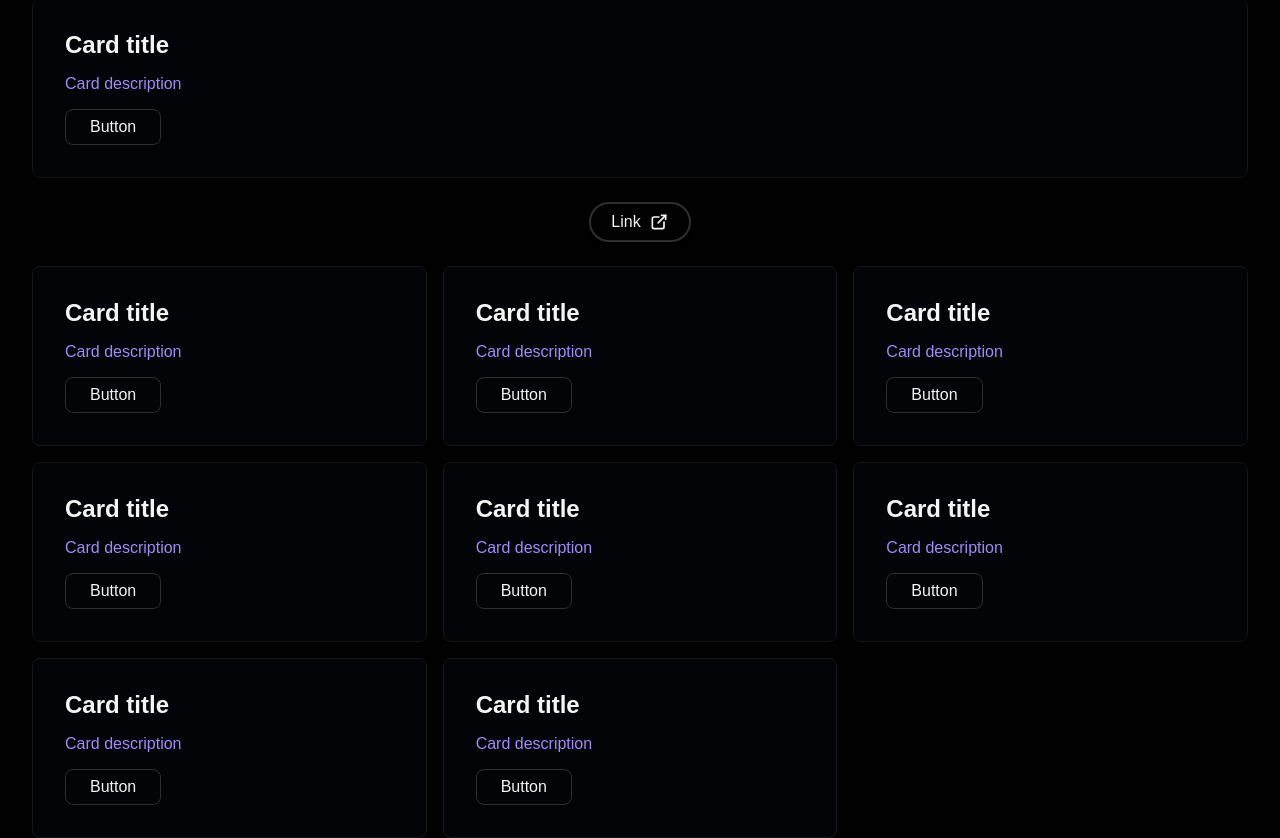
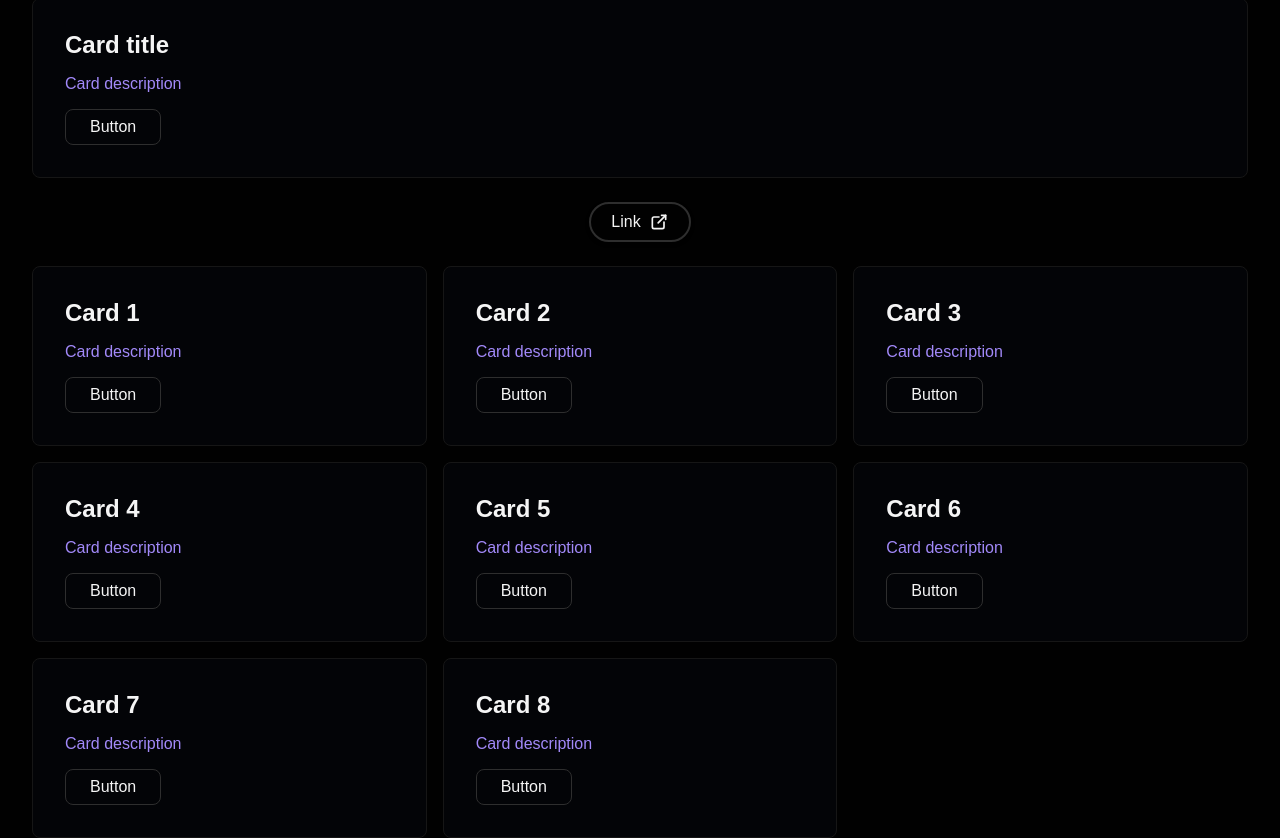
Before and after one commit to froma-dev/dashie, a React (Vite) app: page / in a window 1280 px wide. Shown: the part 939-1777 px from the top of the page. Built offline with nearby package versions, Linux system fonts and the light colour scheme.

Commit message:
add draggable card WIP

```diff
--- a/src/App.tsx
+++ b/src/App.tsx
@@ -1,9 +1,21 @@
 import "./App.css";
 import Card from "./components/Card/Card";
+import DraggableCard from "./components/Card/DraggableCard";
 import Link from "./components/Link/Link";
 import Grid from "./components/Grid/Grid";
 import Header from "./components/Header/Header";
 import Hero from "./components/Hero/Hero";
+
+const cards = [
+  { id: 1, title: "Card", description: "Card description" },
+  { id: 2, title: "Card", description: "Card description" },
+  { id: 3, title: "Card", description: "Card description" },
+  { id: 4, title: "Card", description: "Card description" },
+  { id: 5, title: "Card", description: "Card description" },
+  { id: 6, title: "Card", description: "Card description" },
+  { id: 7, title: "Card", description: "Card description" },
+  { id: 8, title: "Card", description: "Card description" },
+];
 
 function App() {
   return (
@@ -17,14 +29,13 @@ function App() {
       <Card title="Card title" description="Card description" />
       <Link href="https://github.com/">Link</Link>
       <Grid auto>
-        <Card title="Card title" description="Card description" />
-        <Card title="Card title" description="Card description" />
-        <Card title="Card title" description="Card description" />
-        <Card title="Card title" description="Card description" />
-        <Card title="Card title" description="Card description" />
-        <Card title="Card title" description="Card description" />
-        <Card title="Card title" description="Card description" />
-        <Card title="Card title" description="Card description" />
+        {cards.map((card) => (
+          <DraggableCard
+            key={card.id}
+            title={`${card.title} ${card.id}`}
+            description={`${card.description}`}
+          />
+        ))}
       </Grid>
     </>
   );
--- a/src/components/Card/Card.tsx
+++ b/src/components/Card/Card.tsx
@@ -4,11 +4,40 @@ import "./Card.css";
 interface CardProps {
   title: string;
   description: string;
+  draggable?: boolean;
+  drag?: (event: React.DragEvent) => void;
+  dragEnd?: (event: React.DragEvent) => void;
+  dragOver?: (event: React.DragEvent) => void;
+  dragEnter?: (event: React.DragEvent) => void;
+  dragLeave?: (event: React.DragEvent) => void;
+  dragStart?: (event: React.DragEvent) => void;
+  drop?: (event: React.DragEvent) => void;
 }
 
-const Card = ({ title, description }: CardProps) => {
+const Card = ({
+  title,
+  description,
+  draggable = false,
+  drag,
+  dragEnd,
+  dragOver,
+  dragEnter,
+  dragLeave,
+  dragStart,
+  drop,
+}: CardProps) => {
   return (
-    <article className="card">
+    <article
+      className="card"
+      draggable={draggable}
+      onDrag={drag}
+      onDragEnd={dragEnd}
+      onDragOver={dragOver}
+      onDragEnter={dragEnter}
+      onDragLeave={dragLeave}
+      onDragStart={dragStart}
+      onDrop={drop}
+    >
       <h2 className="card__title">{title}</h2>
       <p className="card__description">{description}</p>
       <Button>Button</Button>
@@ -17,3 +46,4 @@ const Card = ({ title, description }: CardProps) => {
 };
 
 export default Card;
+export type { CardProps };
--- /dev/null
+++ b/src/components/Card/DraggableCard.tsx
@@ -0,0 +1,37 @@
+import Card, { type CardProps } from "./Card";
+
+interface DraggableCardProps extends CardProps {
+  drag: (event: React.DragEvent) => void;
+  dragEnd: (event: React.DragEvent) => void;
+  dragOver: (event: React.DragEvent) => void;
+  dragEnter: (event: React.DragEvent) => void;
+  dragLeave: (event: React.DragEvent) => void;
+  dragStart: (event: React.DragEvent) => void;
+  drop: (event: React.DragEvent) => void;
+}
+
+const DraggableCard = (props: DraggableCardProps) => {
+  const handleDrag = (event: React.DragEvent) => {};
+  const handleDragEnd = (event: React.DragEvent) => {};
+  const handleDragOver = (event: React.DragEvent) => {};
+  const handleDragEnter = (event: React.DragEvent) => {};
+  const handleDragLeave = (event: React.DragEvent) => {};
+  const handleDragStart = (event: React.DragEvent) => {};
+  const handleDrop = (event: React.DragEvent) => {};
+
+  return (
+    <Card
+      {...props}
+      draggable={true}
+      drag={handleDrag}
+      dragEnd={handleDragEnd}
+      dragOver={handleDragOver}
+      dragEnter={handleDragEnter}
+      dragLeave={handleDragLeave}
+      dragStart={handleDragStart}
+      drop={handleDrop}
+    />
+  );
+};
+
+export default DraggableCard;
--- a/src/components/Grid/Grid.css
+++ b/src/components/Grid/Grid.css
@@ -3,6 +3,7 @@
     grid-template-columns: repeat(3, 1fr);
     gap: 1rem;
     width: 100%;
+    position: relative;
 
     &.auto {
         grid-template-columns: repeat(auto-fill, minmax(300px, 1fr));
```
